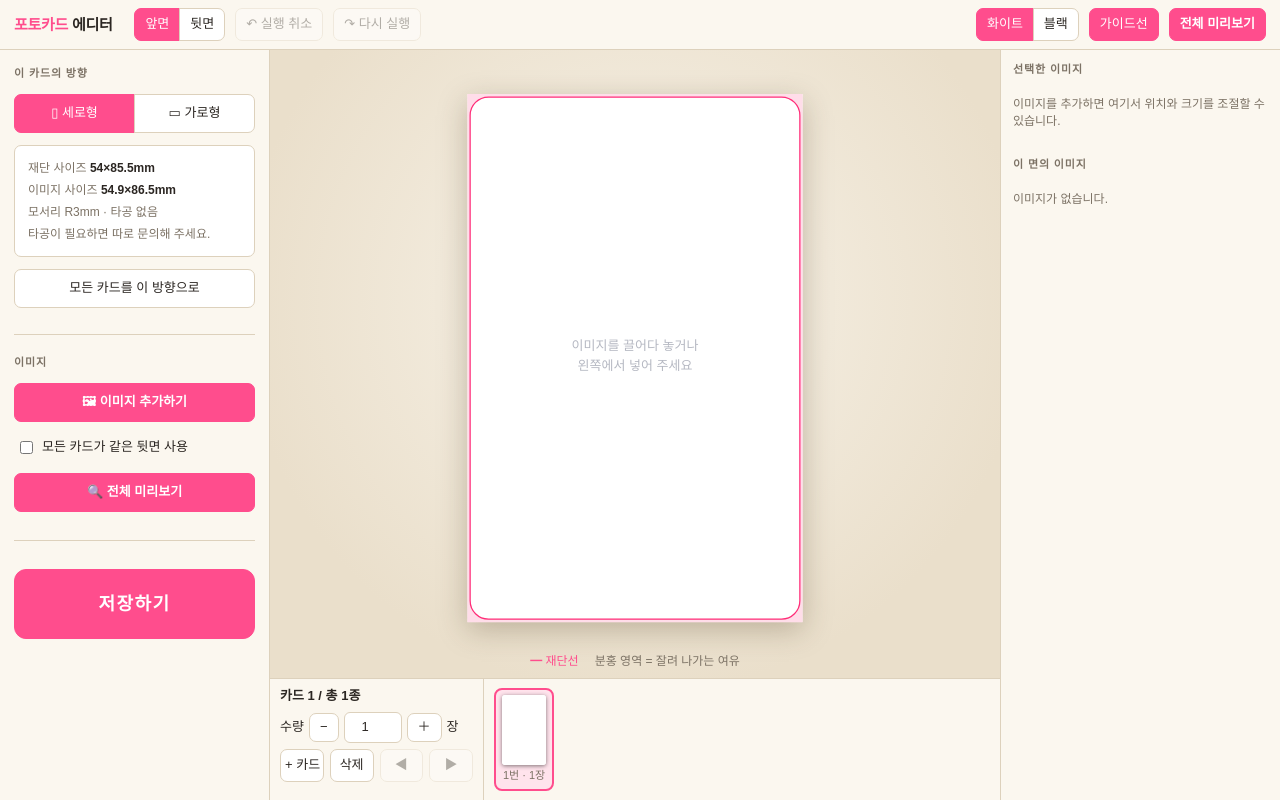
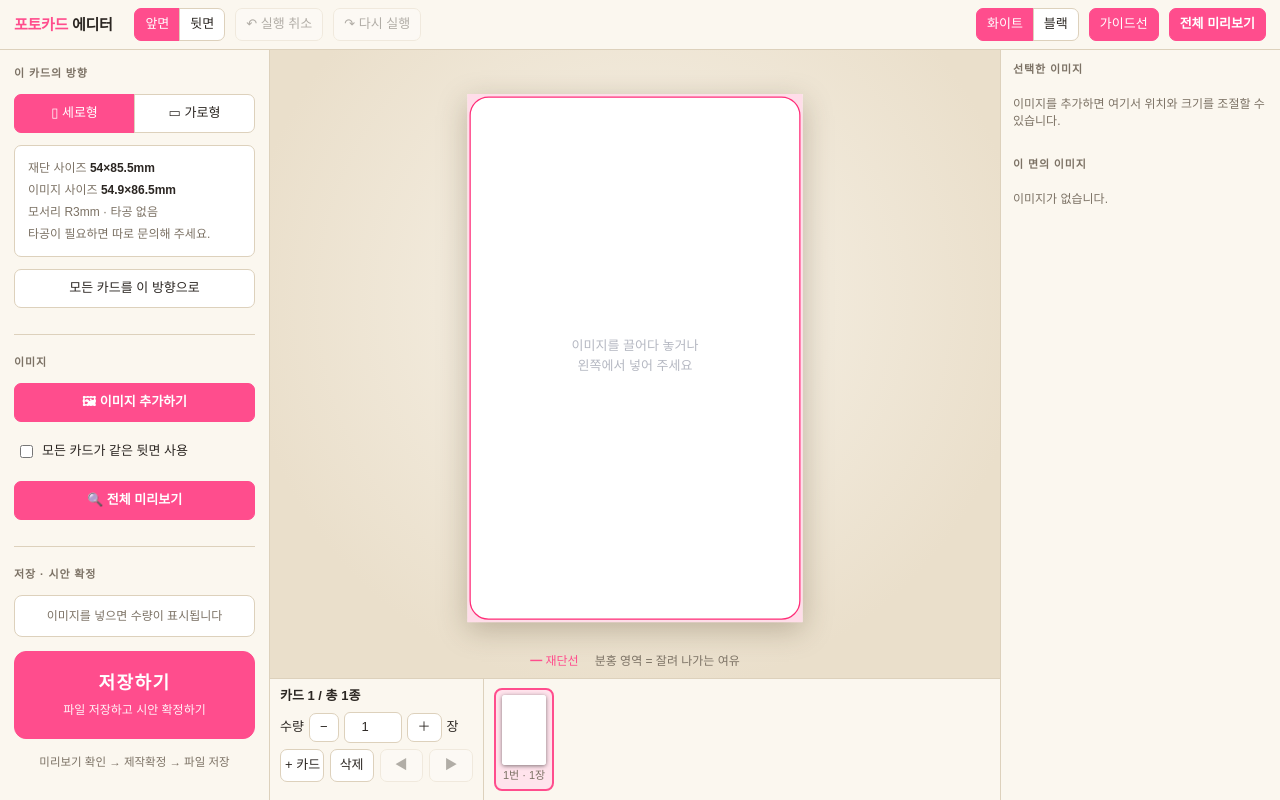
Before and after one commit to garam-wispro/photocard-editor, a plain HTML site: page index.html in a window 1280 px wide. Drawn offline with Linux system fonts and the light colour scheme.

Commit message:
이미지 버튼 간격 넓히기, 저장 영역에 수량 요약·설명 추가
Co-Authored-By: Claude Fable 5.2 <noreply@anthropic.com>

```diff
--- a/index.html
+++ b/index.html
@@ -85,8 +85,12 @@ kbd{background:var(--in);border:1px solid var(--line);border-radius:4px;padding:
 .qty button{padding:4px 10px}
 .qty input[type=number]{width:58px;text-align:center}
 .backOpt{margin:6px 2px 12px}
-#saveWrap{margin-top:28px;padding-top:28px;border-top:1px solid var(--line)}
-#saveBtn{margin:0!important;padding:21px 10px!important;font-size:18px;font-weight:700;letter-spacing:.08em;border-radius:12px}
+#sum{font-size:12px;line-height:1.7;color:var(--mut);text-align:center;background:var(--in);border:1px solid var(--line);border-radius:8px;padding:10px 12px;margin-bottom:14px}
+#sum b{color:var(--fg);font-size:13px}
+#saveBtn{display:flex;flex-direction:column;align-items:center;gap:6px;margin:0 0 14px!important;padding:18px 10px!important;border-radius:12px}
+#saveBtn b{font-size:18px;font-weight:700;letter-spacing:.08em}
+#saveBtn span{font-size:12px;font-weight:400;opacity:.92}
+#saveFlow{display:block;text-align:center;color:var(--mut);font-size:11.5px;line-height:1.6;margin:0}
 #okDlg{position:fixed;inset:0;z-index:30;background:rgba(0,0,0,.7);display:flex;align-items:center;justify-content:center;padding:16px}
 #okDlg[hidden]{display:none}
 #okDlg .box{background:var(--panel);border:1px solid var(--line);border-top:3px solid var(--acc);border-radius:14px;padding:22px 20px 16px;width:100%;max-width:360px}
@@ -108,7 +112,8 @@ kbd{background:var(--in);border:1px solid var(--line);border-radius:4px;padding:
 #left .spec{padding:11px 13px;line-height:1.85;margin-bottom:12px}
 #left .full{margin-bottom:12px}
 #left #orientAll{margin-bottom:0}
-#left .backOpt{margin:4px 2px 16px}
+#left #addCards{margin-bottom:20px}
+#left .backOpt{margin:0 2px 20px}
 #left #pvBtn{margin-bottom:0}
 #fab{display:none;position:absolute;left:8px;top:8px;z-index:2}
 button{touch-action:manipulation}
@@ -190,7 +195,10 @@ button{touch-action:manipulation}
   <label class="c backOpt"><input type="checkbox" id="commonBack">모든 카드가 같은 뒷면 사용</label>
   <button class="pri full" id="pvBtn">🔍 전체 미리보기</button>
 
-  <div id="saveWrap"><button class="pri full" id="saveBtn">저장하기</button></div>
+  <h2>저장 · 시안 확정</h2>
+  <div id="sum"></div>
+  <button class="pri full" id="saveBtn"><b>저장하기</b><span>파일 저장하고 시안 확정하기</span></button>
+  <small id="saveFlow">미리보기 확인 → 제작확정 → 파일 저장</small>
 </aside>
 
 <section id="center">
@@ -476,6 +484,7 @@ function syncCard(){
   document.querySelectorAll('#orientSeg button').forEach(x=>x.classList.toggle('on',x.dataset.o===card().orient));
   $('#spec').innerHTML=`재단 사이즈 <b>${W}×${H}mm</b><br>이미지 사이즈 <b>${fw}×${fh}mm</b><br>모서리 R${SPEC.radius}mm · 타공 없음<br>타공이 필요하면 따로 문의해 주세요.`;
   const t=totals();$('#total').textContent=t.kinds?`${t.kinds}종 · 총 ${t.total}장 (단면 ${t.single}장, 양면 ${t.dbl}장)`:'';
+  $('#sum').innerHTML=t.kinds?`<b>${t.kinds}종 · 총 ${t.total}장</b><br>단면 ${t.single}장 · 양면 ${t.dbl}장`:'이미지를 넣으면 수량이 표시됩니다';
   document.querySelectorAll('#sideSeg button').forEach(x=>{x.classList.toggle('on',x.dataset.side===side);if(x.dataset.side==='back')x.textContent=state.commonBack?'뒷면(공통)':'뒷면'});
   $('#commonBack').checked=state.commonBack;
   $('#tgGuide').classList.toggle('on',showGuides);$('#tgPrev').classList.toggle('on',preview);
```
